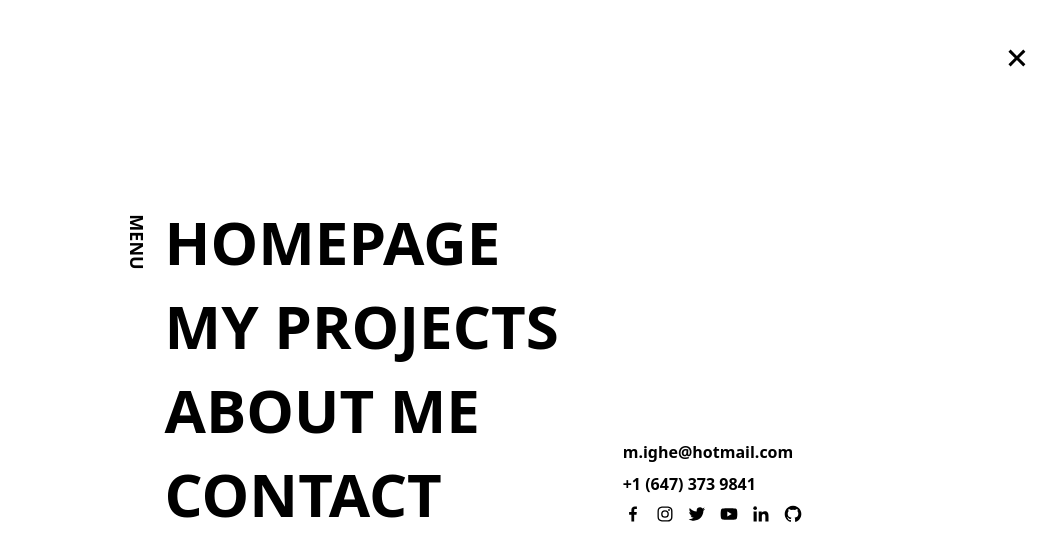
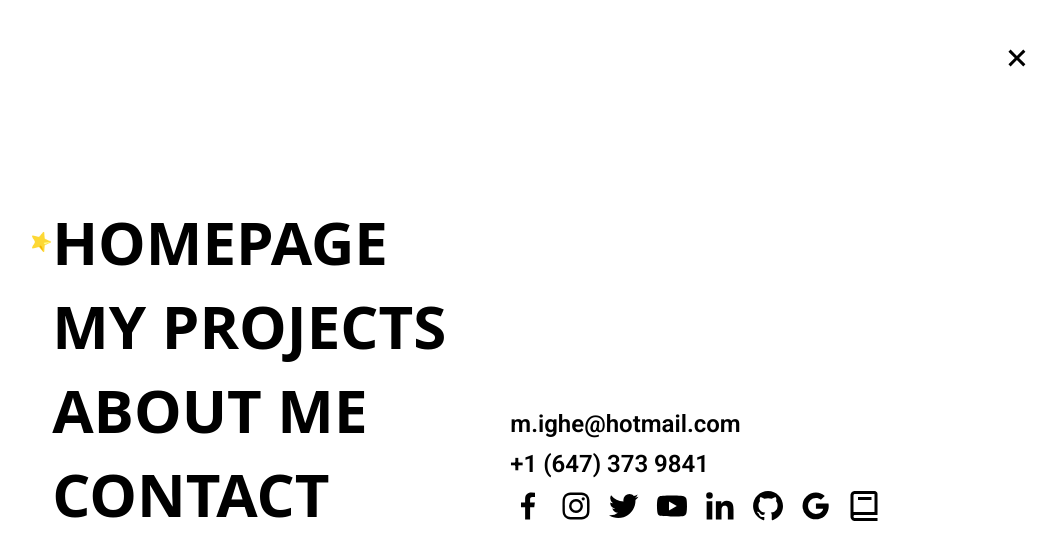
Before and after one commit to katarighe/my-portfolio-website, a React (Vite) app: page / in a window 1280 px wide. Both pictures are taken after a click on the button "Open main menu". Shown: the top 560 px of the page, without its empty margins (184-1241 px from the left). Built offline with nearby package versions, Linux system fonts and the light colour scheme.

Commit message:
Update the design changes

```diff
--- a/src/layouts/Navbar.jsx
+++ b/src/layouts/Navbar.jsx
@@ -9,7 +9,9 @@ import {
   BiLogoInstagram,
   BiLogoTwitter,
   BiLogoGithub,
-  BiLogoYoutube
+  BiLogoYoutube,
+  BiLogoGoogle,
+  BiBook
 } from "react-icons/bi";
 import logo from '../assets/react.svg';
 
@@ -44,7 +46,7 @@ function Navbar() {
 
   return (
     <div
-      className={`bg-new sticky w-full bg-violet-700 transition-all duration-200 font-roboto
+      className={`bg-new sticky w-full bg-violet-700 transition-all duration-200 font-robotoCondensed
       ${showShadow ? "shadow-md" : ""}`
       }
       id="Home">
@@ -53,8 +55,8 @@ function Navbar() {
           className="flex items-center justify-between py-4 container"
           aria-label="Global">
           <div className="flex lg:flex-1">
-            <a href="#hero">
-              <span className="sr-only font-semibold md:font-bold text-lg md:text-xl">Portfolio</span>
+            <a href="/">
+              <span className="sr-only font-semibold md:font-bold text-lg md:text-xl font-robotoCondensed">Portfolio</span>
               <img src={logo} alt={logo} className="w-10 md:w-16" />
             </a>
           </div>
@@ -88,7 +90,7 @@ function Navbar() {
                 <ul className="space-y-3 md:space-y-6">
                   {navigation.map((item) => (
                     <li key={item.name} className="flex justify-start items-center group/item">
-                      <p className={`font-semibold text-xs transform rotate-90 uppercase md:text-lg group/edt ${isPageActive ===  item.href ? 'visible' : 'invisible group-hover/item:visible'}`}>menu</p>
+                      <p className={`font-semibold font-robotoCondensed text-xs transform rotate-90 uppercase md:text-lg group/edt ${isPageActive ===  item.href ? 'visible' : 'invisible group-hover/item:visible'}`}>⭐</p>
                       <Link
                         to={item.href}
                         onClick={() => setMobileMenuOpen(false)}
@@ -98,16 +100,18 @@ function Navbar() {
                     </li>
                   ))}
                 </ul>
-                <aside className="space-y-2 flex flex-col font-semibold relative self-start md:self-end font-roboto">
+                <aside className="space-y-2 flex flex-col text-2xl font-semibold relative self-start md:self-end font-robotoOriginal">
                   <a href="mailto: m.ighe@hotmail.com">m.ighe@hotmail.com</a>
                   <a href="https://api.whatsapp.com/send?phone=16473739841">+1 (647) 373 9841</a>
-                  <span className="flex gap-3 text-xl">
+                  <span className="flex gap-3 text-4xl">
                     <a href="http://facebook.com/katarighe"><BiLogoFacebook /></a>
                     <a href="http://instagram.com/m.ighe"><BiLogoInstagram /></a>
                     <a href="http://twitter.com/katarighe"><BiLogoTwitter /></a>
                     <a href="http://youtube.com/katarighe"><BiLogoYoutube /></a>
                     <a href="http://linkedin.com/mighe"><BiLogoLinkedin /></a>
                     <a href="http://github.com/katarighe"><BiLogoGithub /></a>
+                    <a href="https://scholar.google.com/citations?user=p_BiBB0AAAAJ"><BiLogoGoogle /></a>
+                    <a href="https://wellfound.com/u/katarighe"><BiBook /></a>
                   </span>
                 </aside>
               </div>
```
